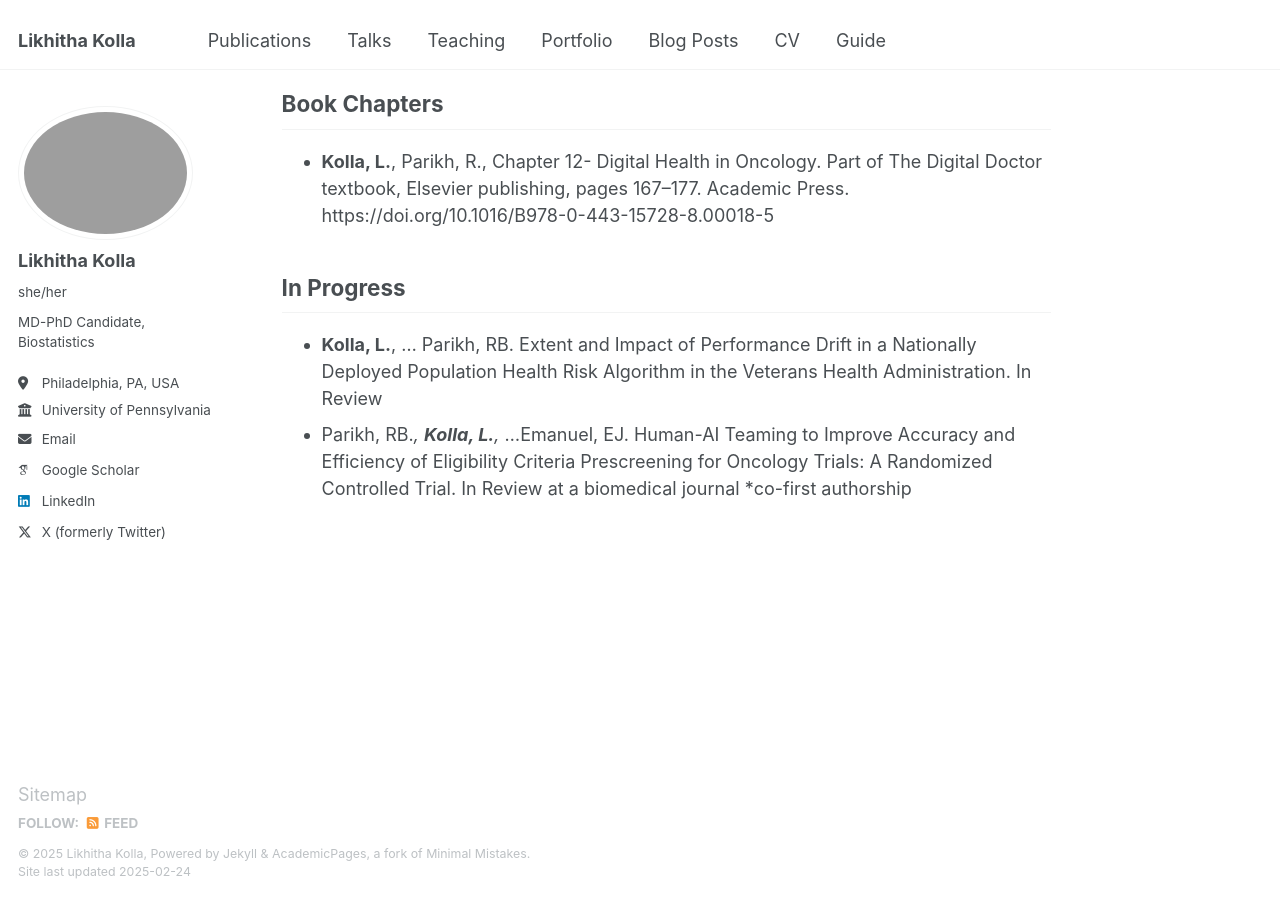
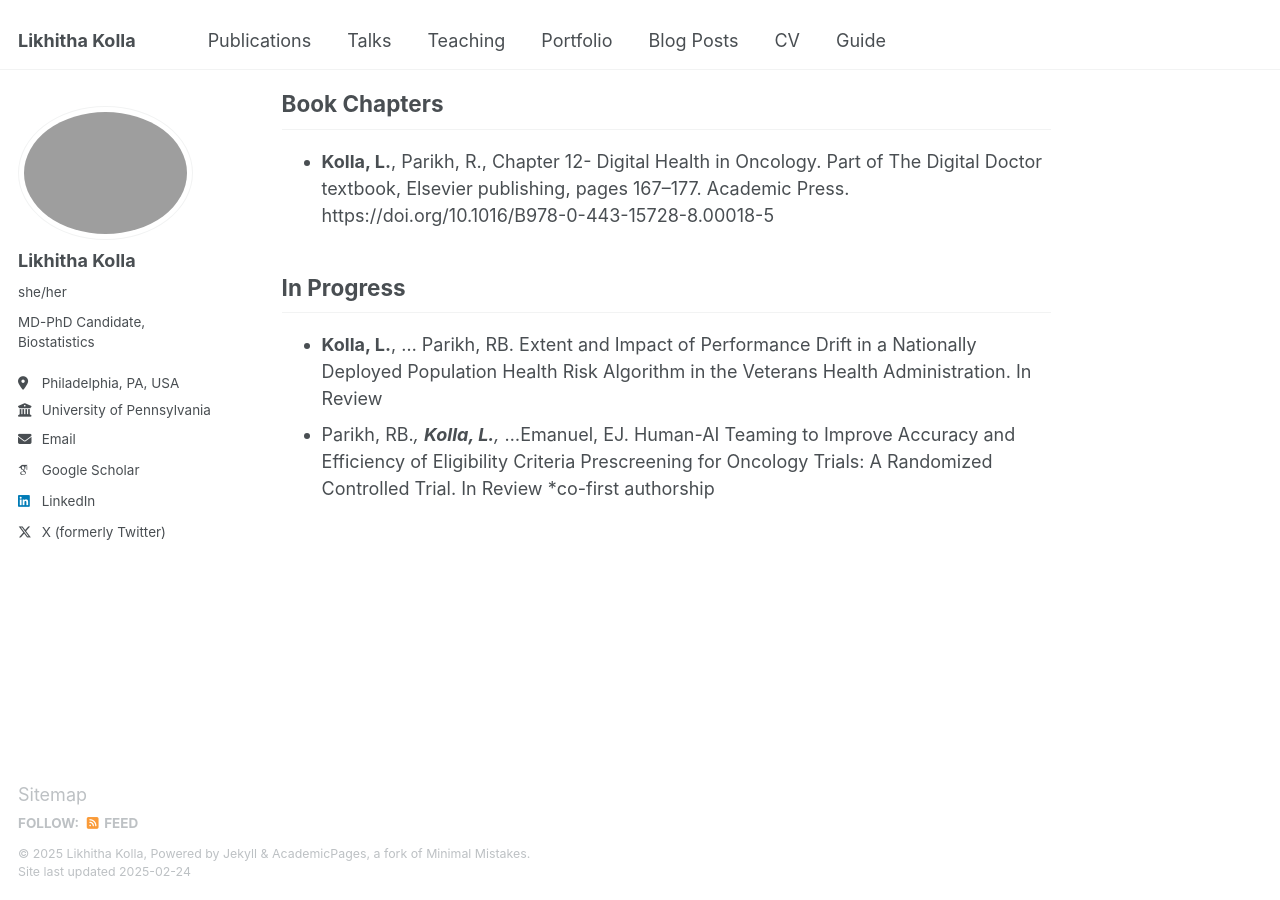
Before and after one commit to likhithakolla/likhithakolla.github.io, a Jekyll site: the page built from _pages/publications.md, in a window 1280 px wide and 900 px high, scrolled down 1645 px. Built offline with Jekyll 4.4.1, drawn with Linux system fonts in a browser that asks for light colours; some web fonts are replaced.

Commit message:
Update publications.md

```diff
--- a/_pages/publications.md
+++ b/_pages/publications.md
@@ -28,4 +28,4 @@ You can also find my articles on [my Google Scholar profile](https://scholar.goo
 
 ## In Progress
 - **Kolla, L.**, … Parikh, RB. Extent and Impact of Performance Drift in a Nationally Deployed Population Health Risk Algorithm in the Veterans Health Administration. In Review
-- Parikh, RB.*, **Kolla, L.**,* …Emanuel, EJ. Human-AI Teaming to Improve Accuracy and Efficiency of Eligibility Criteria Prescreening for Oncology Trials: A Randomized Controlled Trial. In Review at a biomedical journal *co-first authorship
+- Parikh, RB.*, **Kolla, L.**,* …Emanuel, EJ. Human-AI Teaming to Improve Accuracy and Efficiency of Eligibility Criteria Prescreening for Oncology Trials: A Randomized Controlled Trial. In Review *co-first authorship
```
